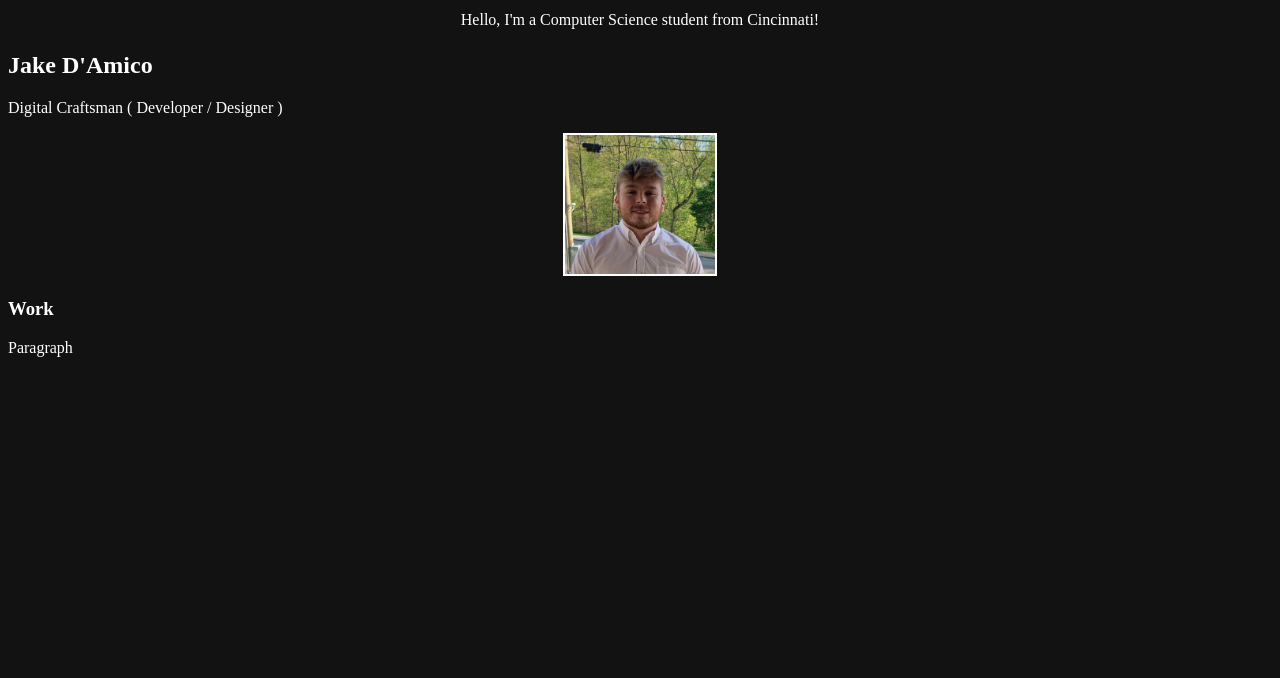
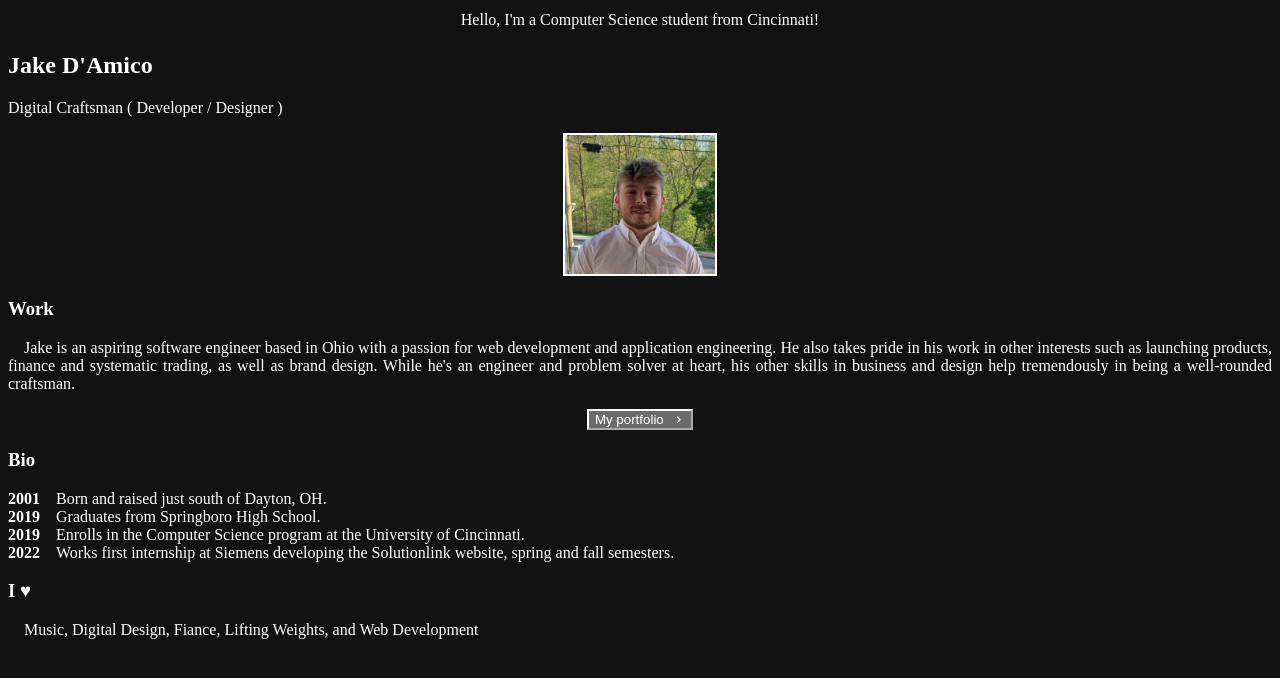
Before and after one commit to jakedamico/jaek.me, a Next.js app: page / in a window 1280 px wide. Shown: the top 678 px of the page. Built offline with nearby package versions, Linux system fonts and the light colour scheme.

Commit message:
homepage bio

```diff
--- /dev/null
+++ b/components/bio.js
@@ -0,0 +1,12 @@
+import { Box } from '@chakra-ui/react'
+import styled from '@emotion/styled'
+
+export const BioSection = styled(Box)`
+    padding-left: 3.4em;
+    text-indent: -3.4em;
+`
+
+export const BioYear = styled.span`
+    font-weight: bold;
+    margin-right: 1em;
+`
--- /dev/null
+++ b/components/paragraph.js
@@ -0,0 +1,8 @@
+import styled from '@emotion/styled'
+
+const Paragraph = styled.p`
+    text-align: justify;
+    text-indent: 1em;
+`
+
+export default Paragraph
--- a/pages/index.js
+++ b/pages/index.js
@@ -1,5 +1,17 @@
-import { Container, Box, Heading, Image, useColorModeValue } from '@chakra-ui/react'
+import NextLink from 'next/link'
+import {
+    Container,
+    Button,
+    Box,
+    Heading,
+    Image,
+    Link,
+    useColorModeValue
+} from '@chakra-ui/react'
 import Section from '../components/section'
+import Paragraph from '../components/paragraph'
+import { ChevronRightIcon } from '@chakra-ui/icons'
+import { BioSection, BioYear } from '../components/bio'
 
 const Page = () => {
     return (
@@ -38,7 +50,51 @@ const Page = () => {
                 <Heading as="h3" variant="section-title">
                     Work
                 </Heading>
-                <p>Paragraph</p>
+                <Paragraph>
+                    Jake is an aspiring software engineer based in
+                    Ohio with a passion for web development and application engineering.
+                    He also takes pride in his work in other interests such as launching products, finance and systematic trading,
+                    as well as brand design. While he's an engineer and problem solver at heart, his other skills in business and design help
+                    tremendously in being a well-rounded craftsman.
+                </Paragraph>
+                <Box align="center" my={4}>
+                    <NextLink href="/works">
+                        <Button rightIcon={<ChevronRightIcon />} colorScheme="teal">
+                            My portfolio
+                        </Button>
+                    </NextLink>
+                </Box>
+            </Section>
+
+            <Section delay={0.2}>
+                <Heading as="h3" variant="section-title">
+                    Bio
+                </Heading>
+                <BioSection>
+                    <BioYear>2001</BioYear>
+                    Born and raised just south of Dayton, OH.
+                </BioSection>
+                <BioSection>
+                    <BioYear>2019</BioYear>
+                    Graduates from Springboro High School.
+                </BioSection>
+                <BioSection>
+                    <BioYear>2019</BioYear>
+                    Enrolls in the Computer Science program at the University of Cincinnati.
+                </BioSection>
+                <BioSection>
+                    <BioYear>2022</BioYear>
+                    Works first internship at Siemens developing the Solutionlink website, spring and fall semesters.
+                </BioSection>
+            </Section>
+
+            <Section delay={0.3}>
+                <Heading as="h3" variant="section-title">
+                    I ♥
+                </Heading>
+                <Paragraph>
+                    Music, Digital Design, Fiance, Lifting Weights, and Web Development
+                </Paragraph>
             </Section>
         </Container>
     )
```
